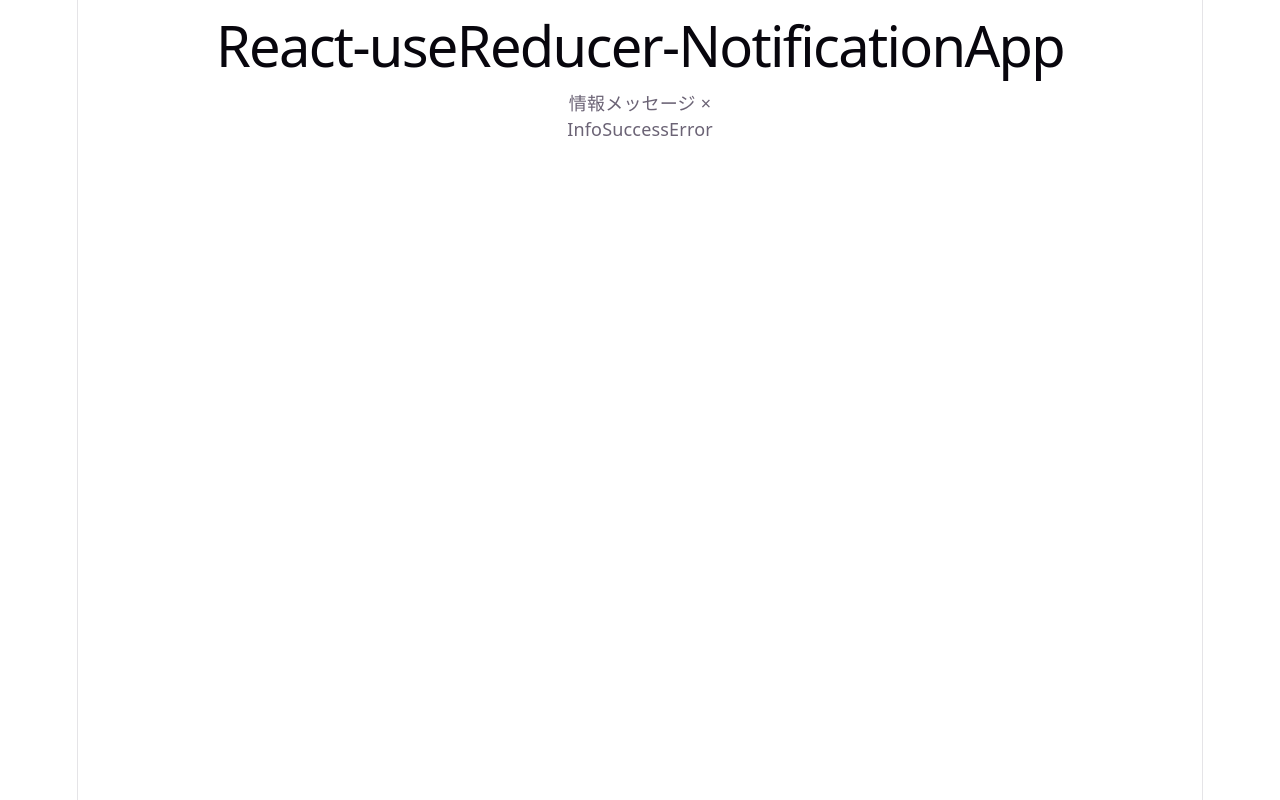
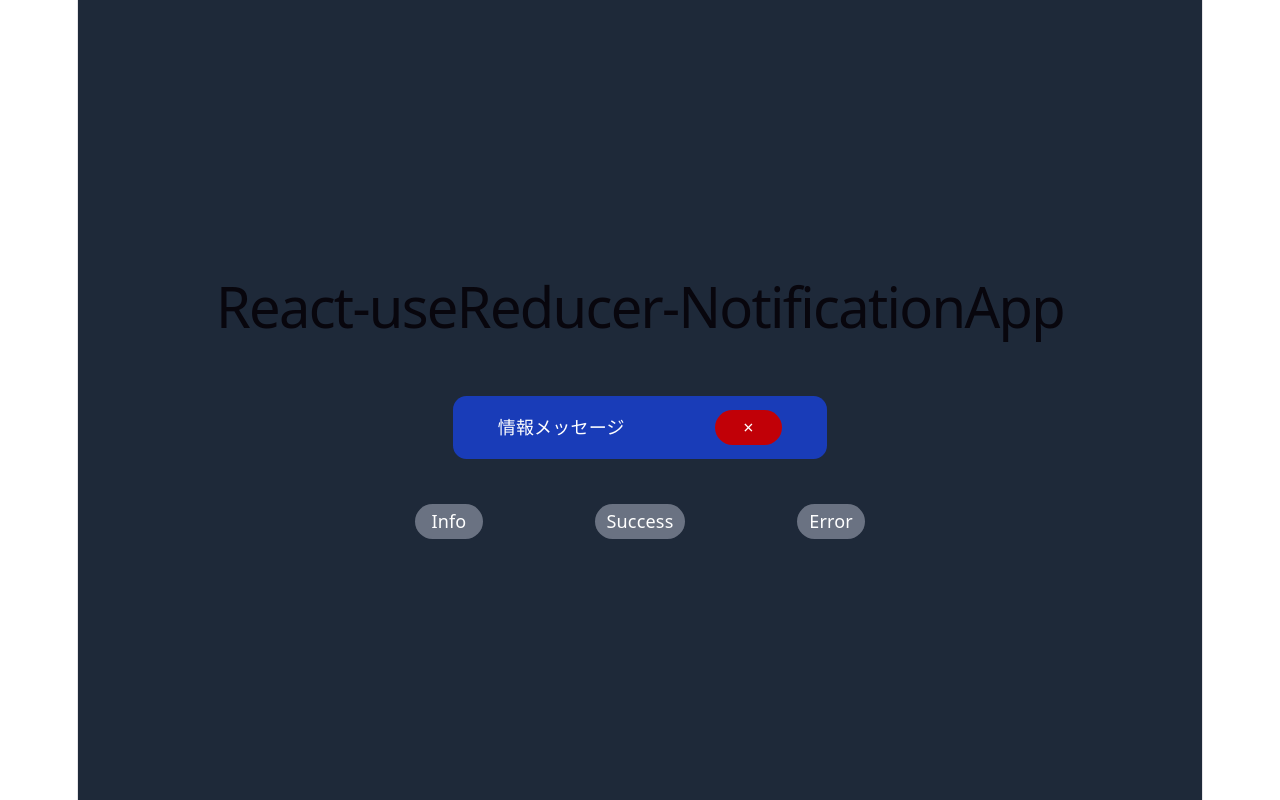
Before and after one commit to TakaDev1/React-useReducer-NotificationApp, a React (Vite) app: page / in a window 1280 px wide. Both pictures are taken after a click on the button "Info". Built offline with nearby package versions, Linux system fonts and the light colour scheme.

Commit message:
style: Adjust Components Design

```diff
--- a/src/App.tsx
+++ b/src/App.tsx
@@ -5,7 +5,7 @@ import { NotificationProvider } from "./feature/contexts/NotificationContext";
 
 function App() {
   return (
-    <div>
+    <div className="bg-gray-800 min-h-screen flex flex-col justify-center">
       <h1>React-useReducer-NotificationApp</h1>
       <NotificationProvider>
         <div>
--- a/src/feature/components/ControlPanel.tsx
+++ b/src/feature/components/ControlPanel.tsx
@@ -10,10 +10,25 @@ const ControlPanel = () => {
   };
 
   return (
-    <div>
-      <button onClick={() => handleAddNotification("情報メッセージ", "info")}>Info</button>
-      <button onClick={() => handleAddNotification("成功しました", "success")}>Success</button>
-      <button onClick={() => handleAddNotification("エラーが発生しました", "error")}>Error</button>
+    <div className="w-1/2 flex mx-auto justify-around">
+      <button
+        onClick={() => handleAddNotification("情報メッセージ", "info")}
+        className="bg-gray-500 w-15 text-white rounded-full py-1 cursor-pointer hover:opacity-80"
+      >
+        Info
+      </button>
+      <button
+        onClick={() => handleAddNotification("成功しました", "success")}
+        className="bg-gray-500 w-20 text-white rounded-full py-1 cursor-pointer hover:opacity-80"
+      >
+        Success
+      </button>
+      <button
+        onClick={() => handleAddNotification("エラーが発生しました", "error")}
+        className="bg-gray-500 w-15 text-white rounded-full py-1 cursor-pointer hover:opacity-80"
+      >
+        Error
+      </button>
     </div>
   );
 };
--- a/src/feature/components/NotificationList.tsx
+++ b/src/feature/components/NotificationList.tsx
@@ -4,10 +4,10 @@ import { useNotification } from "../contexts/NotificationContext";
 const NotificationList = () => {
   const { state, dispatch } = useNotification();
 
-  const clorMap = {
-    info: "bg-blue-100 text-blue-800",
-    success: "bg-green-100 text-green-800",
-    error: "bg-red-100 text-red-800",
+  const colorMap = {
+    info: "bg-blue-800 text-blue-800",
+    success: "bg-green-800 text-green-800",
+    error: "bg-red-800 text-red-800",
   };
 
   const handleRemove = (id: string) => {
@@ -15,18 +15,26 @@ const NotificationList = () => {
   };
 
   return (
-    <div>
+    <div className="my-10">
       {state.length > 0 ? (
         <ul>
           {state.map((notification) => (
-            <li key={notification.id}>
+            <li
+              key={notification.id}
+              className={`text-white w-1/3 mx-auto py-3 rounded-xl flex items-center justify-around ${colorMap[notification.type]} my-5`}
+            >
               {notification.message}{" "}
-              <button onClick={() => handleRemove(notification.id)}>×</button>{" "}
+              <button
+                onClick={() => handleRemove(notification.id)}
+                className="bg-red-700 w-15 py-1 cursor-pointer hover:opacity-80 rounded-full"
+              >
+                ×
+              </button>{" "}
             </li>
           ))}
         </ul>
       ) : (
-        <p>通知がありません</p>
+        <p className="text-white">通知がありません</p>
       )}
     </div>
   );
```
